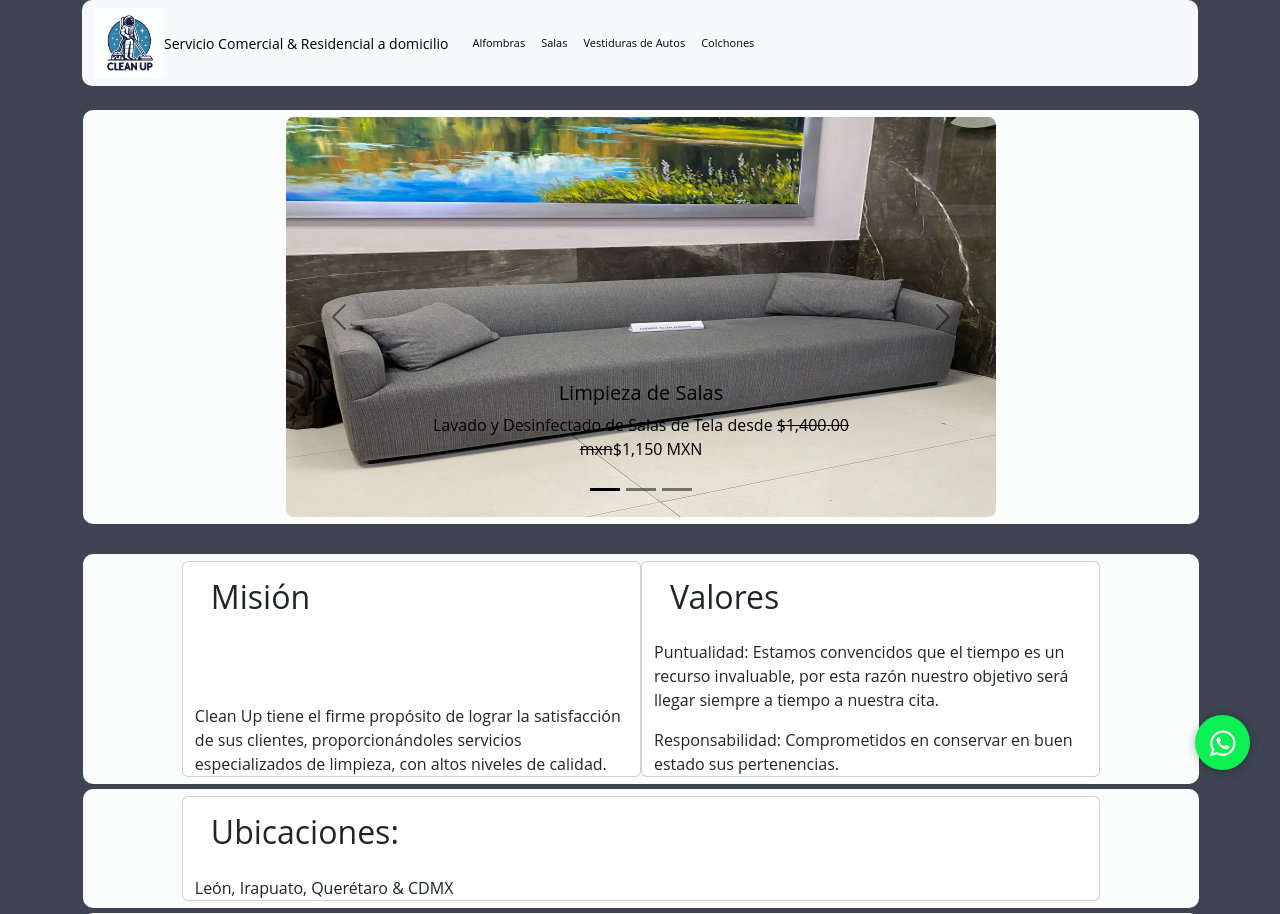
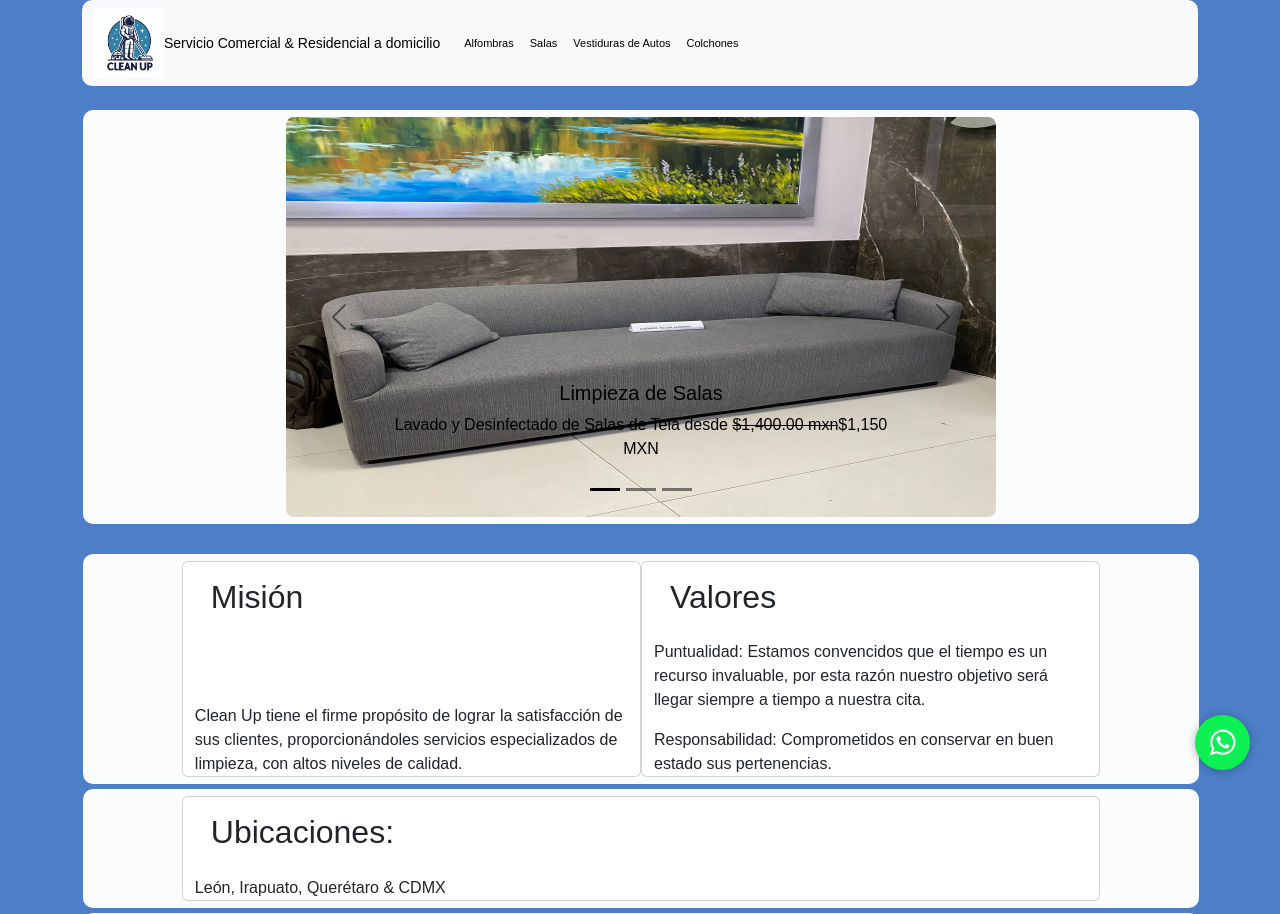
Before and after one commit to GermanAA/CleanUp, a PHP site: page / in a window 1280 px wide. Shown: the top 914 px of the page. Run offline with PHP 8.4, Linux system fonts and the light colour scheme; data that the repository does not hold is empty; some libraries are stand-ins or nearby versions.

Commit message:
Agregar Fuente Poppind - Color

```diff
--- a/css/estilos.css
+++ b/css/estilos.css
@@ -8,8 +8,9 @@
 body {
 
     font-size: 16px;
-    font-family: 'Open Sans', sans-serif;
-    background-color: #3e4451;;
+
+    font-family: 'Poppins', sans-serif;
+    background-color: #4c7fc8;
     /*display: flex;*/
     /*Genera un error de visualización*/
     flex-direction: column;
--- a/views/login.view.php
+++ b/views/login.view.php
@@ -8,7 +8,9 @@
 	<!-- Bootstrap CSS -->
 	<link href="https://cdn.jsdelivr.net/npm/bootstrap@5.0.0-beta1/dist/css/bootstrap.min.css" rel="stylesheet" integrity="sha384-giJF6kkoqNQ00vy+HMDP7azOuL0xtbfIcaT9wjKHr8RbDVddVHyTfAAsrekwKmP1" crossorigin="anonymous">
 	<!--<script src="js/jquery-3.5.1.js"></script>-->
-	<link href="https://fonts.googleapis.com/css2?family=Lobster&display=swap" rel="stylesheet">
+
+	<link href="https://fonts.googleapis.com/css2?family=Poppins:wght@300;400;500;600;700&display=swap" rel="stylesheet">
+
 	<script src="https://use.fontawesome.com/603f27fb7e.js"></script>
 	<link rel="stylesheet" type="text/css" href="css\estilos.css">
 	<script type="text/javascript" src="js/index.js"></script>
```
